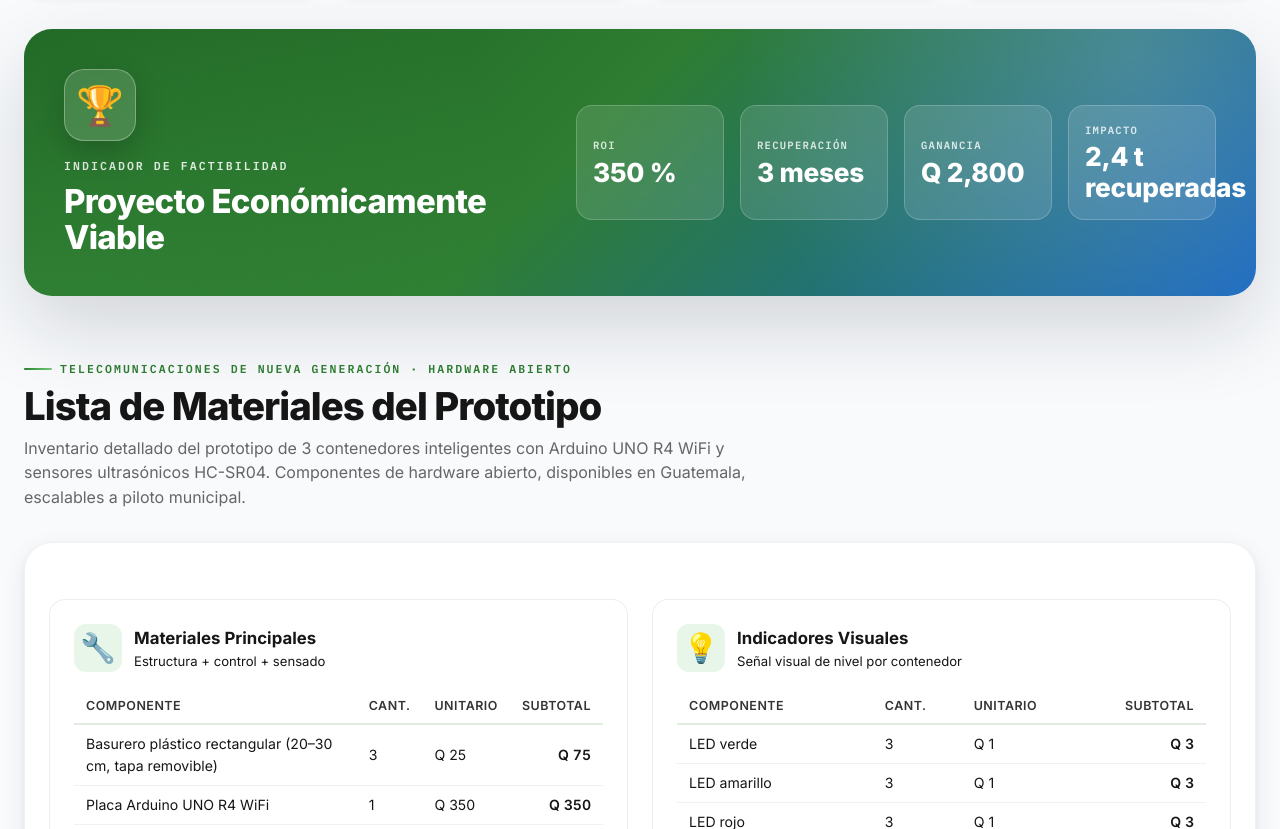
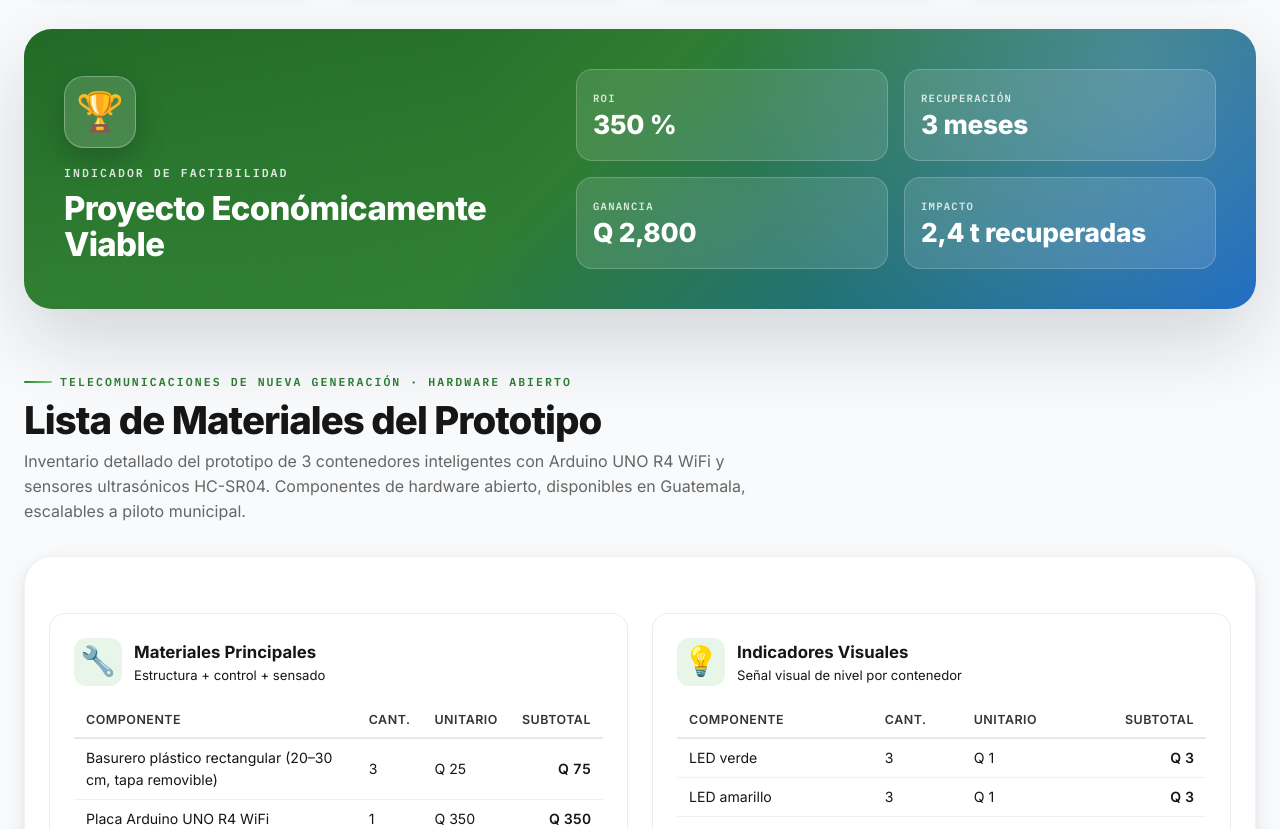
Before and after one commit to alejandracastanedapozuelos-max/EcoRutaIoT, a plain HTML site: page index.html in a window 1280 px wide. Shown: the part 1351-2180 px from the top of the page. Drawn offline with Linux system fonts and the light colour scheme.

Commit message:
Update index.html

```diff
--- a/index.html
+++ b/index.html
@@ -125,7 +125,7 @@
     .viability-trophy{width:72px;height:72px;border-radius:20px;background:rgba(255,255,255,.15);border:1px solid rgba(255,255,255,.3);display:grid;place-items:center;font-size:2.4rem;backdrop-filter:blur(8px);margin-bottom:var(--s-4);box-shadow:0 12px 30px rgba(0,0,0,.2)}
     .viability-eyebrow{font-family:var(--font-mono);font-size:.72rem;font-weight:600;text-transform:uppercase;letter-spacing:.18em;color:rgba(255,255,255,.85);margin:0 0 var(--s-2)}
     .viability-title{font-family:var(--font-display);font-size:clamp(1.5rem,1.1rem + 1.2vw,2.1rem);font-weight:800;letter-spacing:-.02em;margin:0;line-height:1.1}
-    .viability-grid{position:relative;z-index:1;display:grid;grid-template-columns:repeat(4,minmax(0,1fr));gap:var(--s-4)}
+    .viability-grid{position:relative;z-index:1;display:grid;grid-template-columns:repeat(2,minmax(0,1fr));gap:var(--s-4)}
     .viability-metric{background:rgba(255,255,255,.12);backdrop-filter:blur(10px);border:1px solid rgba(255,255,255,.2);border-radius:var(--r-lg);padding:var(--s-4);min-height:92px;display:flex;flex-direction:column;justify-content:center;gap:4px}
     .viability-metric .m-label{font-family:var(--font-mono);font-size:.66rem;font-weight:600;text-transform:uppercase;letter-spacing:.12em;color:rgba(255,255,255,.8)}
     .viability-metric .m-value{font-family:var(--font-display);font-size:clamp(1.3rem,1rem + .8vw,1.75rem);font-weight:800;letter-spacing:-.01em;line-height:1.15}
```
